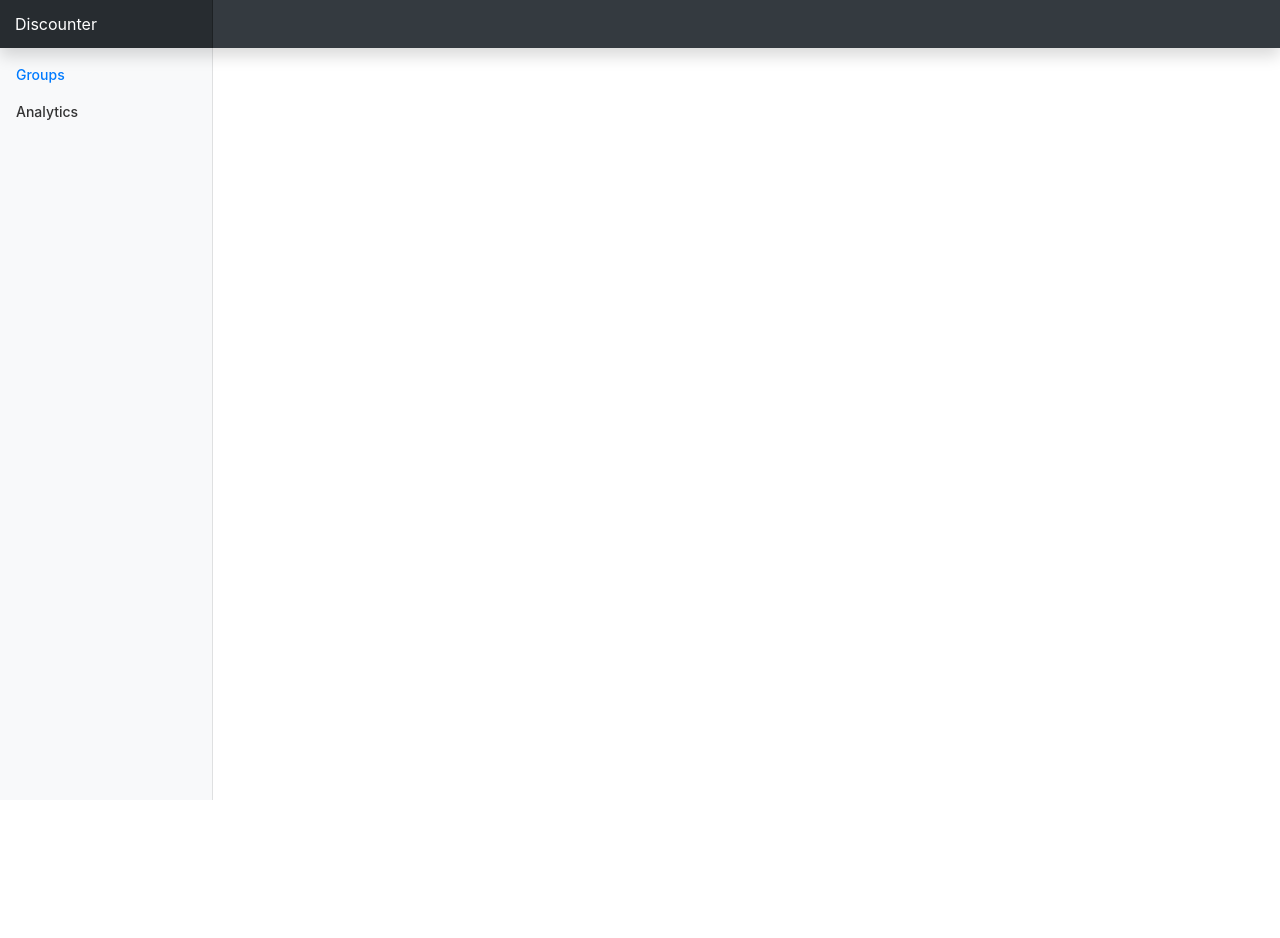
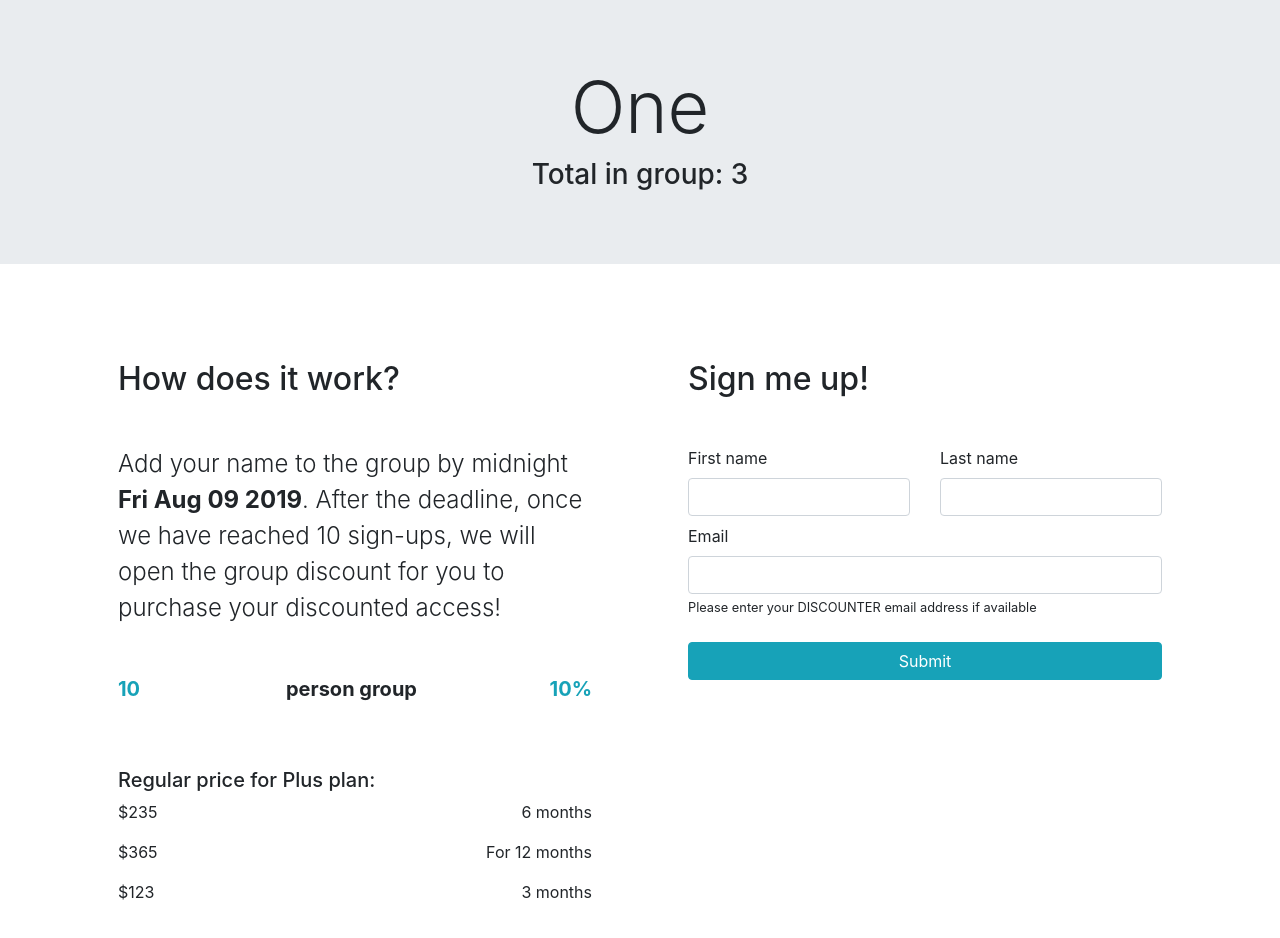
Before and after one commit to johnotu/discounter, a React (Create React App) app: page /signup/1 in a window 1280 px wide. Shown: the top 938 px of the page. Before the commit the page ends 800 px from the top, so only its background shows below. Built offline with nearby package versions, Linux system fonts and the light colour scheme.

Commit message:
added signup
to allow respondents to signup for group discounts.
Refactored components

```diff
--- a/src/App.js
+++ b/src/App.js
@@ -1,25 +1,16 @@
 import React from 'react';
 import { BrowserRouter as Router, Route } from 'react-router-dom';
 
-import TopNav from './components/TopNav';
-import SideNav from './components/SideNav';
 import Groups from './components/Groups';
 import Group from './components/Group';
+import Signup from './components/Signup';
 
 const App = () => {
   return (
     <Router>
-      <TopNav />
-      <div className="container-fluid">
-        <div className="row">
-          <SideNav />
-          <main role="main" className="col-md-9 ml-sm-auto col-lg-10 px-4">
-            <Route path='/' exact component={Groups} />
-            <Route path='/group/:id' exact component={Group} />
-          </main>
-        </div>
-      </div>
-
+      <Route path='/' exact component={Groups} />
+      <Route path='/:id' exact component={Group} />
+      <Route path='/signup/:id' exact component={Signup} />
     </Router>
   );
 }
--- a/src/components/Group.js
+++ b/src/components/Group.js
@@ -1,12 +1,18 @@
 import React from 'react';
 
 import groups from './groups.json';
+import TopNav from './TopNav';
+import SideNav from './SideNav';
 
 const Group = props => {
-  console.log('props', props);
   const group = groups.find(discount => discount.id === props.match.params.id);
   return (
-    <div>
+    <div className="admin">
+      <TopNav />
+      <div className="container-fluid">
+        <div className="row">
+          <SideNav />
+          <main role="main" className="col-md-9 ml-sm-auto col-lg-10 px-4">
       <div className="d-flex justify-content-between flex-wrap flex-md-nowrap align-items-center pt-3 pb-2 mb-3">
         <h1 className="h2">{group.name}</h1>
       </div>
@@ -14,7 +20,8 @@ const Group = props => {
       {group.isActive ? '' : <h5>Discount code: {group.discount_code}</h5>}
 
       <p className="">Starts: {group.signup_starts}</p>
-      <p>Ends: {group.signup_ends}</p>
+            <p>Ends: {group.signup_ends}</p>
+            <p>Signup link: <a href={group.signup_url} className="text-decoration-none" target="_blank" rel="noopener noreferrer">{group.signup_url}</a></p>
 
       <h5>Members</h5>
       <table className="table">
@@ -37,7 +44,11 @@ const Group = props => {
           }
 
         </tbody>
-      </table>
+            </table>
+
+          </main>
+        </div>
+      </div>
     </div>
   );
 }
--- a/src/components/Groups.js
+++ b/src/components/Groups.js
@@ -1,14 +1,24 @@
 import React from 'react';
 
 import groups from './groups.json';
+import TopNav from './TopNav';
+import SideNav from './SideNav';
 
 const Groups = props => {
 
   const handleGroupClick = id => {
-    props.history.push(`/group/${id}`);
+    props.history.push(`/${id}`);
   }
   return (
-    <div>
+    <div className="admin">
+      <TopNav />
+      <div className="container-fluid">
+        <div className="row">
+          <SideNav />
+          <main role="main" className="col-md-9 ml-sm-auto col-lg-10 px-4">
+
+
+
       <div className="d-flex justify-content-between flex-wrap flex-md-nowrap align-items-center pt-3 pb-2 mb-3">
         <h1 className="h2">Groups</h1>
       </div>
@@ -36,7 +46,11 @@ const Groups = props => {
         }
 
       </tbody>
-      </table>
+            </table>
+
+          </main>
+        </div>
+      </div>
     </div>
   );
 }
--- /dev/null
+++ b/src/components/Signup.js
@@ -0,0 +1,74 @@
+import React from 'react';
+
+import groups from './groups.json';
+
+const Signup = props => {
+  const group = groups.find(discount => discount.id === props.match.params.id);
+
+  return (
+    <div className="signup">
+        <div className="jumbotron jumbotron-fluid">
+            <div className="container">
+          <h1 className="display-3 text-center">{group.name}</h1>
+          <h3 className="text-center">Total in group: {group.members.length}</h3>
+            </div>
+        </div>
+
+        <div className="container">
+          <div className="row my-5">
+              <div className="col-md-6 px-5">
+                <h2 className="my-5">How does it work?</h2>
+            <p className="lead" style={{ fontSize: '24px' }}>Add your name to the group by midnight <span className="font-weight-bold">{new Date(group.signup_ends).toDateString()}</span>. After the deadline, once we have reached <span>{group.target_member_total}</span> sign-ups, we will open the group discount for you to purchase your discounted access! </p>
+            <div className="row my-5">
+            <div className="col-md-4">
+              <p className="text-info lead font-weight-bold">{group.target_member_total}</p>
+            </div>
+            <div className="col-md-4">
+              <p className="lead font-weight-bold">person group </p>
+            </div>
+            <div className="col-md-4">
+              <p className="text-info lead font-weight-bold float-right">{group.discount_percentage}%</p>
+              </div>
+            </div>
+
+            <h5>Regular price for Plus plan:</h5>
+              <p>$235 <span className="float-right">6 months</span></p>
+              <p>$365 <span className="float-right">For 12 months</span></p>
+              <p>$123 <span className="float-right">3 months</span></p>
+
+          </div>
+
+
+
+          <div className="col-md-6 px-5">
+
+            <h2 className="my-5">Sign me up!</h2>
+            <div className="row">
+            <div className="col-md-6 form-group mb-2">
+              <label for="firstname" className="">First name</label>
+              <input type="text" className="form-control" id="firstname" required />
+            </div>
+            <div className="col-md-6 form-group mb-2">
+                <label for="lastname" className="">Last name</label>
+
+              <input type="text" className="form-control" id="lastname" required />
+              </div>
+
+            </div>
+            <div className="form-group mb-2">
+              <label for="email" className="">Email</label>
+              <input type="email" className="form-control" id="email" required />
+              <small>Please enter your DISCOUNTER email address if available</small>
+            </div>
+
+                <button type="submit" className="btn btn-info mb-2 btn-block mt-4">Submit</button>
+              </div>
+
+          </div>
+        </div>
+
+    </div>
+  );
+}
+
+export default Signup;
--- a/src/components/groups.json
+++ b/src/components/groups.json
@@ -6,7 +6,8 @@
     "signup_ends": "2019-08-09",
     "remaining_members_trigger_number": [5, 3, 1],
     "discount_percentage": 10,
-    "signup_url": "http://localhost:3000/groups/1",
+    "target_member_total": 10,
+    "signup_url": "http://localhost:3000/signup/1",
     "isActive": true,
     "members": [
       {
@@ -37,7 +38,8 @@
       1
     ],
     "discount_percentage": 10,
-    "signup_url": "http://localhost:3000/groups/2",
+    "target_member_total": 10,
+    "signup_url": "http://localhost:3000/signup/2",
     "isActive": false,
     "discount_code": "ABCD-3213-DEFG",
     "members": [
@@ -69,7 +71,8 @@
       5
     ],
     "discount_percentage": 20,
-    "signup_url": "http://localhost:3000/groups/3",
+    "target_member_total": 20,
+    "signup_url": "http://localhost:3000/signup/3",
     "isActive": true,
     "members": [
       {
--- a/src/index.css
+++ b/src/index.css
@@ -1,18 +1,17 @@
-body {
+body .admin {
   font-size: .875rem;
 }
 
-.feather {
-  width: 16px;
-  height: 16px;
-  vertical-align: text-bottom;
+body .signup {
+  /* padding-top: 3.5rem; */
 }
+
 
 /*
  * Sidebar
  */
 
-.sidebar {
+.admin .sidebar {
   position: fixed;
   top: 0;
   bottom: 0;
@@ -22,7 +21,7 @@ body {
   box-shadow: inset -1px 0 0 rgba(0, 0, 0, .1);
 }
 
-.sidebar-sticky {
+.admin .sidebar-sticky {
   position: relative;
   top: 0;
   height: calc(100vh - 48px);
@@ -32,32 +31,32 @@ body {
 }
 
 @supports ((position: -webkit-sticky) or (position: sticky)) {
-  .sidebar-sticky {
+  .admin .sidebar-sticky {
     position: -webkit-sticky;
     position: sticky;
   }
 }
 
-.sidebar .nav-link {
+.admin .sidebar .nav-link {
   font-weight: 500;
   color: #333;
 }
 
-.sidebar .nav-link .feather {
+.admin .sidebar .nav-link .feather {
   margin-right: 4px;
   color: #999;
 }
 
-.sidebar .nav-link.active {
+.admin .sidebar .nav-link.active {
   color: #007bff;
 }
 
-.sidebar .nav-link:hover .feather,
-.sidebar .nav-link.active .feather {
+.admin .sidebar .nav-link:hover .feather,
+.admin .sidebar .nav-link.active .feather {
   color: inherit;
 }
 
-.sidebar-heading {
+.admin .sidebar-heading {
   font-size: .75rem;
   text-transform: uppercase;
 }
@@ -80,7 +79,7 @@ body {
  * Navbar
  */
 
-.navbar-brand {
+.admin .navbar-brand {
   padding-top: .75rem;
   padding-bottom: .75rem;
   font-size: 1rem;
```
